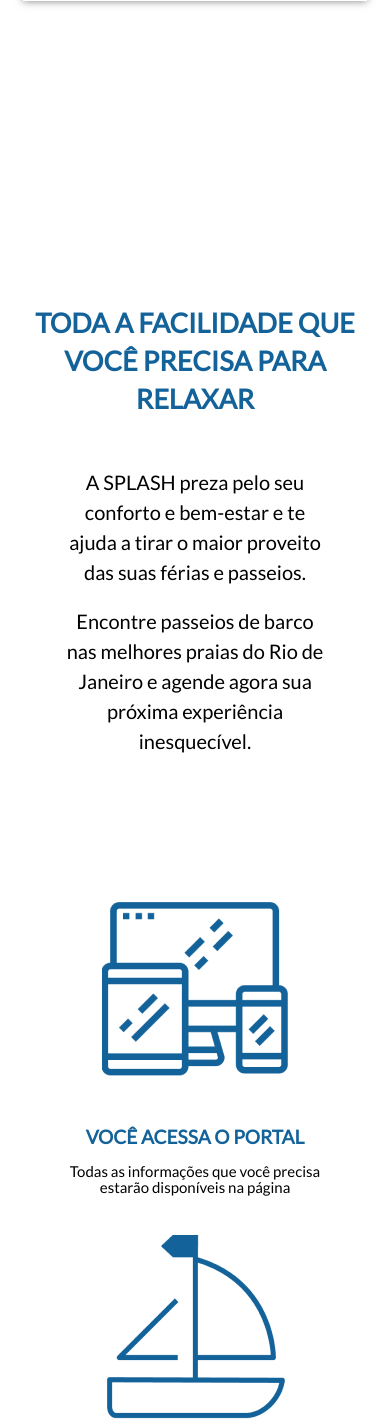
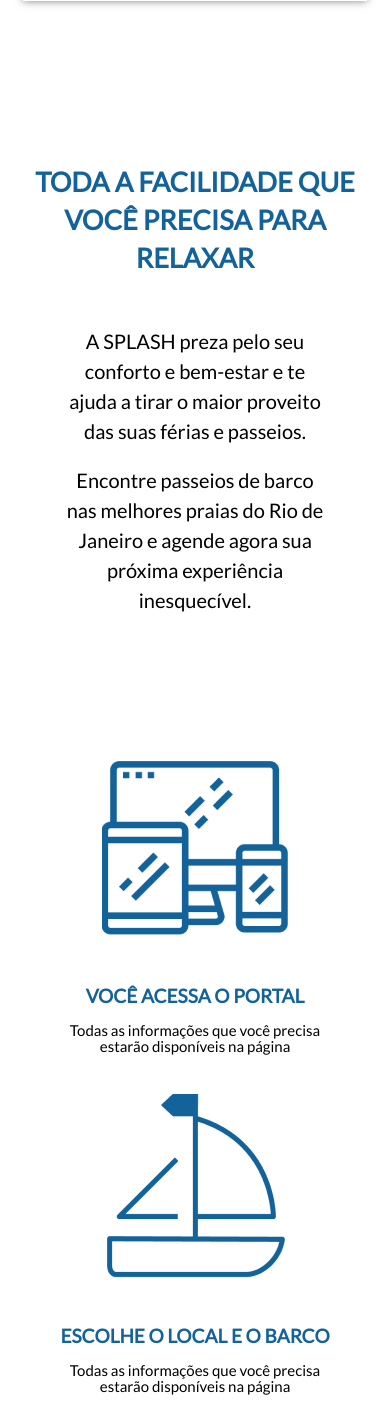
Before and after one commit to splash-co/splash-co.github.io, a PHP site: page /index.html in a window 390 px wide. Shown: the part 988-2408 px from the top of the page. Run offline with PHP 8.4, Linux system fonts and the light colour scheme; some libraries are stand-ins or nearby versions.

Commit message:
Adjust section 1 margin top on mobile

```diff
--- a/styles/style.css
+++ b/styles/style.css
@@ -212,7 +212,7 @@ body {
     --form-finish-btn-width: 100%;
 
     /* SECTION 1 */
-    --section-1-mt: 180px;
+    --section-1-mt: 10%;
     --section-1-left-width: 86%;
     --section-1-h1-size: 27px;
     --section-1-h1-lh: 38px;
```
